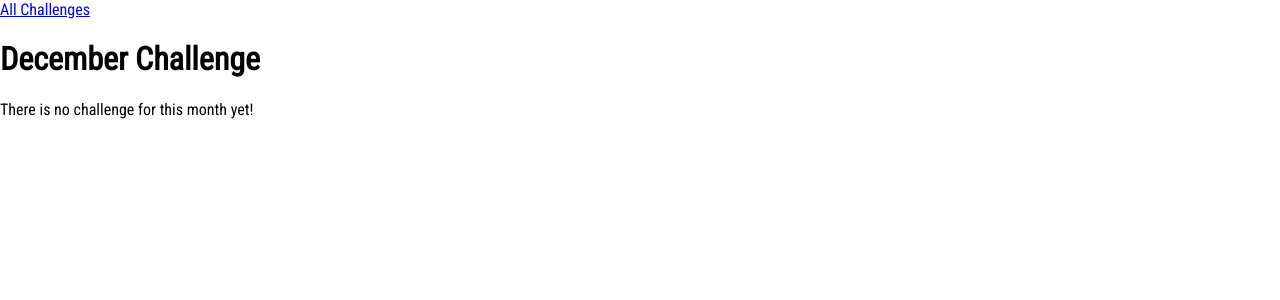
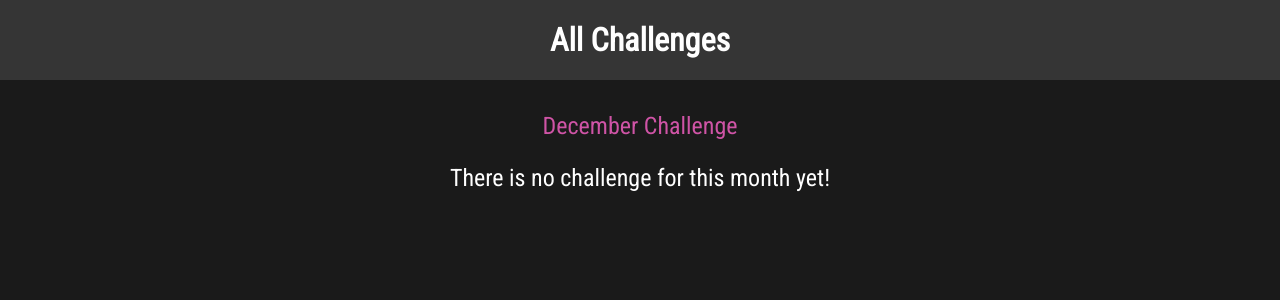
Before and after one commit to dplamen/monthly_challenges, a Django app: page /challenges/december in a window 1280 px wide. Shown: the top 300 px of the page. Run offline with Django 4.2, Linux system fonts and the light colour scheme.

Commit message:
adding some more style

```diff
--- /dev/null
+++ b/challenges/static/challenges/challenge.css
@@ -0,0 +1,22 @@
+h1, h2 {
+    text-align: center;
+    color: white;
+}
+
+h1 {
+    font-size: 1.5rem;
+    margin: 2rem 0 1rem 0;
+    font-weight: normal;
+    color: #cf54a6
+
+}
+
+h2 {
+    font-size: 3rem;
+    font-weight: bold;
+}
+
+.fallback {
+    text-align: center;
+    color: white;
+}
--- /dev/null
+++ b/challenges/static/challenges/includes/header.css
@@ -0,0 +1,25 @@
+header {
+    width:100;
+    height: 5rem;
+    background-color: #353535;
+
+}
+ header nav {
+     width: 100%;
+     height: 100%;
+     display: flex;
+     justify-content: center;
+     align-items: center;
+ }
+
+ header nav a {
+     color: white;
+     font-size: 2rem;
+     font-weight: bold;
+     text-decoration: none;
+ }
+
+ header nav a:hover,
+ header nav a:active {
+     color: #cf54a6;
+ }
--- a/challenges/templates/challenges/challenge.html
+++ b/challenges/templates/challenges/challenge.html
@@ -1,7 +1,13 @@
 {% extends 'base.html' %}
+{% load static %}
 
 {% block page_title %}
     {{ name_month|title }} Challenge
+{% endblock %}
+
+{% block css_files %}
+  <link rel="stylesheet" href="{% static "challenges/challenge.css" %}">
+  <link rel="stylesheet" href="{% static "challenges/includes/header.css" %}">
 {% endblock %}
 
 {% block content %}
@@ -10,6 +16,6 @@
     {% if text %}
         <h2>{{ text }}</h2>
     {% else %}
-        <p>There is no challenge for this month yet!</p>
+        <p class="fallback">There is no challenge for this month yet!</p>
     {% endif %}
 {% endblock %}
--- a/challenges/templates/challenges/index.html
+++ b/challenges/templates/challenges/index.html
@@ -2,7 +2,8 @@
 {% load static %}
 
 {% block css_files %}
-    <link rel="stylesheet" href="{% static "challenges/challenges.css"%}">
+    <link rel="stylesheet" href="{% static "challenges/challenges.css" %}">
+    <link rel="stylesheet" href="{% static "challenges/includes/header.css" %}">
 {% endblock %}
 
 {% block page_title %}
--- a/monthly_challenges/settings.py
+++ b/monthly_challenges/settings.py
@@ -119,7 +119,7 @@ USE_TZ = True
 # Static files (CSS, JavaScript, Images)
 # https://docs.djangoproject.com/en/4.0/howto/static-files/
 
-STATIC_URL = 'static/'
+STATIC_URL = '/static/'
 
 STATICFILES_DIRS = [
     BASE_DIR / 'static'
--- a/static/styles.css
+++ b/static/styles.css
@@ -4,4 +4,7 @@ html {
 }
 body {
     margin: 0;
+    font-size: 1.5rem;
+    background-color: #1a1a1a;
+
 }
--- a/templates/base.html
+++ b/templates/base.html
@@ -6,7 +6,7 @@
     <meta http-equiv="X-UA-Compatible" content="IE=edge">
     <meta name="viewport" content="width=device-width, initial-scale=1.0">
     <title>{% block page_title %}My Challenges{% endblock %}</title>
-    <link rel="stylesheet" href="{% static "styles.css"%}">
+    <link rel='stylesheet' href="{% static "styles.css" %}">
     {% block css_files %}{% endblock %}
 </head>
     <body>
```
Also changed, not shown: challenges/static/challenges/challenges.css (+28 -2 lines).
